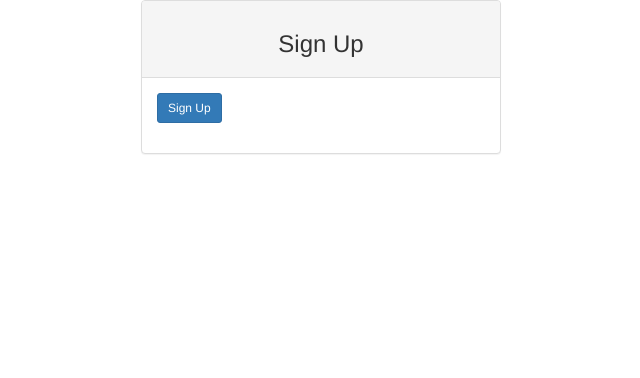
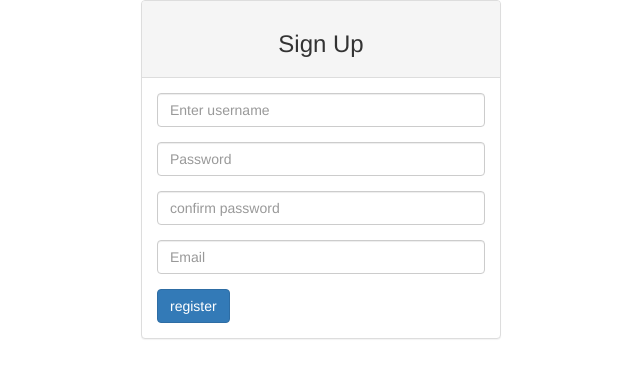
Before and after one commit to Gitongamiriam/insta, a Django app: template instagram/templates/registration/registration_form.html in a window 1280 px wide. Shown: the top 378 px of the page, without its empty margins (319-959 px from the left). Run offline with Django 3.2, Linux system fonts and the light colour scheme; the template is opened without the code that fills it: most values are stand-ins (such as "Sample title", 1, 10 or a date in 2020); some libraries are stand-ins or nearby versions.

Commit message:
Add a function

```diff
--- a/instagram/templates/registration/login.html
+++ b/instagram/templates/registration/login.html
@@ -12,7 +12,7 @@
       <div class="panel panel-default">
 
         <div class="panel-heading">
-          <h3 class="text-center">Sign In</h3>
+          <h3 class="text-center">login in</h3>
         </div>
         <div class="panel-body">
 
@@ -28,6 +28,8 @@
 
           </form>
 
+          <p>don't have an accounts  <a href="/accounts/register/">register</a></p>
+
         </div>
 
       </div>
--- a/instagram/templates/registration/registration_form.html
+++ b/instagram/templates/registration/registration_form.html
@@ -6,7 +6,7 @@
     <div class="col-md-4"></div>
     <div class="col-md-4">
       {% if form.errors %}
-        <p> Some Information Might be Incorrect </p>
+      <p> Some Information Might be Incorrect </p>
       {% endif %}
       <div class="panel panel-default">
 
@@ -15,15 +15,28 @@
         </div>
         <div class="panel-body">
 
-          <form  action="/accounts/register/" method="post">
+          <form method="post">
             {% csrf_token %}
-            {% bootstrap_form form %}
             <div class="form-group">
-              <input type="submit" class="btn btn-primary btn-sm" value="Sign Up">
+              <input type="text" class="form-control" name="username" aria-describedby="emailHelp"
+                placeholder="Enter username" required>
             </div>
+            <div class="form-group">
 
-            <input type="hidden" name="next" value="{{next}}">
+              <input type="password" class="form-control" name="password1" id="exampleInputPassword1"
+                placeholder="Password" required>
+            </div>
+            <div class="form-group">
 
+              <input type="password" class="form-control" name="password2" id="exampleInputPassword1"
+                placeholder="confirm password" required>
+            </div>
+            <div class="form-group">
+
+              <input type="text" class="form-control" name="email" aria-describedby="emailHelp"
+                placeholder="Email" required>
+            </div>
+            <button type="submit" class="btn btn-primary">register</button>
           </form>
 
         </div>
--- a/instagram_project/settings.py
+++ b/instagram_project/settings.py
@@ -129,3 +129,5 @@ STATIC_URL = '/static/'
 STATICFILES_DIRS = [
     os.path.join(BASE_DIR, "static"),
 ]
+
+LOGIN_REDIRECT_URL="/"
```
